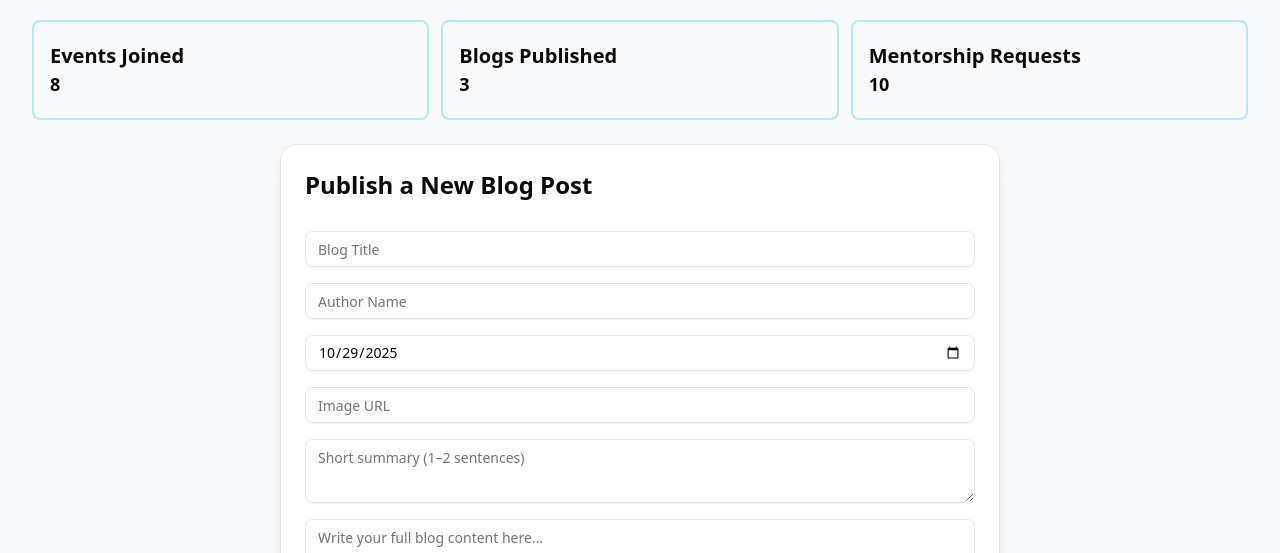
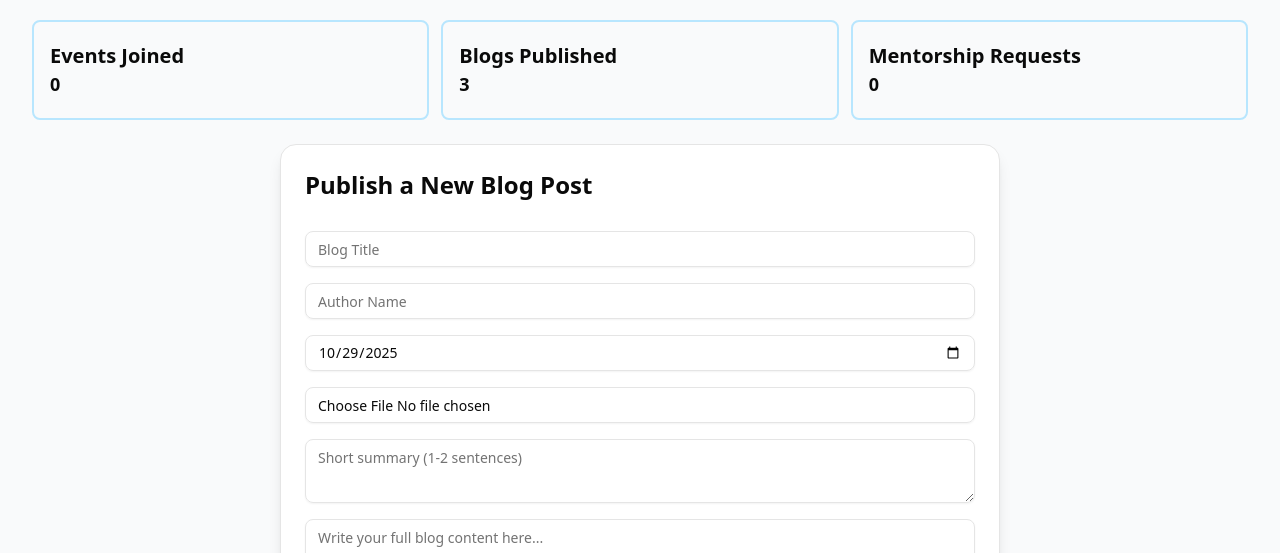
Before and after one commit to harshit9864/Alumni_MS_Client, a Next.js app: page /alumni in a window 1280 px wide. Shown: the part 124-677 px from the top of the page. Built offline with nearby package versions, Linux system fonts and the light colour scheme; no server answers.

Commit message:
Fetch and display alumni events and mentorship counts; update BlogPublishForm to accept image uploads

```diff
--- a/src/app/alumni/page.tsx
+++ b/src/app/alumni/page.tsx
@@ -1,6 +1,48 @@
+"use client";
+import { useAuth } from "@clerk/nextjs";
 import BlogPublishForm from "../components/blogPublish";
+import { useEffect, useState } from "react";
 
-export default function alumni() {
+
+export default function Alumni() {
+  const { getToken } = useAuth();
+  const [eventsJoined, setEventsJoined] = useState(0);
+  const [mentorship, setMentorship] = useState(0);
+
+  useEffect(() => {
+    const fetchAlumni = async () => {
+      try {
+        const token = await getToken();
+        const response = await fetch("http://localhost:8080/alumni/sync", {
+          headers: {
+            Authorization: `Bearer ${token}`,
+          },
+        });
+
+        if (!response.ok) {
+          throw new Error("Something went wrong while fetching alumni data");
+        }
+
+        const result = await response.json();
+
+        // safely extract lengths
+        const joinedCount = result?.data?.eventsJoined?.length ;
+        const mentorshipCount = result?.data?.mentorship?.length ;
+
+        // update state
+        setEventsJoined(joinedCount);
+        setMentorship(mentorshipCount);
+
+        console.log(result);
+
+      } catch (error) {
+        console.error("Error fetching alumni:", error);
+      }
+    };
+
+    fetchAlumni();
+  }, [getToken]);
+
   return (
     <div className="min-h-screen bg-gray-50">
       <div className="max-w-7xl mx-auto py-6 px-4 sm:px-6 lg:px-8">
@@ -12,7 +54,7 @@ export default function alumni() {
           <div className="h-auto w-auto border-2 border-sky-200 rounded-md">
             <div className="px-4 my-5 ">
               <p className="text-xl font-bold ">Events Joined</p>
-              <p className="text-lg font-semibold ">8</p>
+              <p className="text-lg font-semibold ">{eventsJoined}</p>
             </div>
           </div>
           <div>
@@ -27,7 +69,7 @@ export default function alumni() {
             <div className="h-auto w-auto border-2 border-sky-200 rounded-md">
               <div className="px-4 my-5 ">
                 <p className="text-xl font-bold ">Mentorship Requests</p>
-                <p className="text-lg font-semibold ">10</p>
+                <p className="text-lg font-semibold ">{mentorship}</p>
               </div>
             </div>
           </div>
--- a/src/app/components/blogPublish.tsx
+++ b/src/app/components/blogPublish.tsx
@@ -86,14 +86,14 @@ export default function BlogPublishForm() {
               onChange={handleChange}
             />
             <Input
+              type="file"
               name="image"
-              placeholder="Image URL"
               value={formData.image}
               onChange={handleChange}
             />
             <Textarea
               name="excerpt"
-              placeholder="Short summary (1–2 sentences)"
+              placeholder="Short summary (1-2 sentences)"
               value={formData.excerpt}
               onChange={handleChange}
               rows={2}
--- a/src/app/select-role/page.tsx
+++ b/src/app/select-role/page.tsx
@@ -1,6 +1,17 @@
+import { auth } from "@clerk/nextjs/server";
 import SelectRole from "./SelectRole";
 import { updateUser } from "@/app/actions/updateUser"; // import the action
+import { redirect } from "next/navigation";
 
-export default function SelectRolePage() {
+export default async function SelectRolePage() {
+  const {sessionClaims} = await auth()
+  const role = sessionClaims?.metadata.role as string | undefined;
+
+    // 3️⃣ Redirect based on role
+    if (!role) {
+      redirect("/select-role");
+    } else {
+      redirect(`/${role}`);
+    }
   return <SelectRole updateUser={updateUser} />;
 }
--- a/src/middleware.ts
+++ b/src/middleware.ts
@@ -2,6 +2,7 @@ import { clerkMiddleware,createRouteMatcher  } from '@clerk/nextjs/server'
 import { NextResponse } from 'next/server'
 
 
+const isProtectedRoute = createRouteMatcher(['/admin(.*)','/alumni(.*)','/student(.*)','/select-role'])
 const notStudentRoute = createRouteMatcher(['/admin(.*)','/alumni(.*)'])
 const notAlumniRoute = createRouteMatcher(['/admin(.*)','/student(.*)'])
 const notAdminRoute = createRouteMatcher(['/alumni(.*)','/student(.*)'])
@@ -20,6 +21,7 @@ export default clerkMiddleware(async (auth, req) => {
     const url = new URL('/', req.url)
     return NextResponse.redirect(url)
   }
+  if (isProtectedRoute(req)) await auth.protect()
 
 })
 
```
